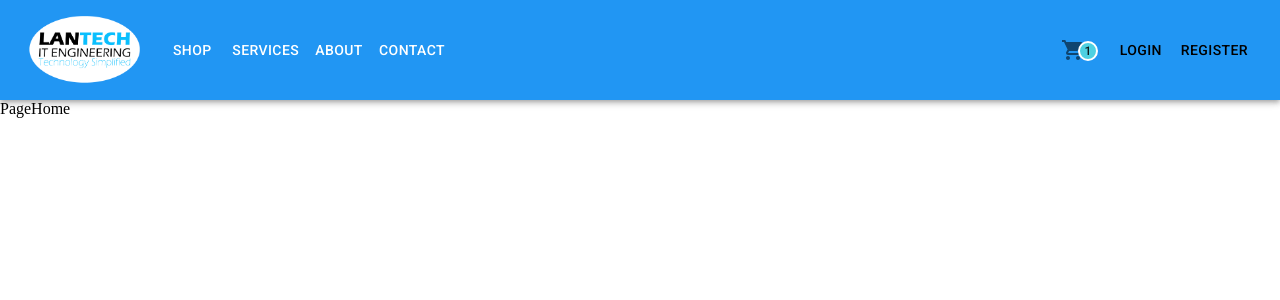
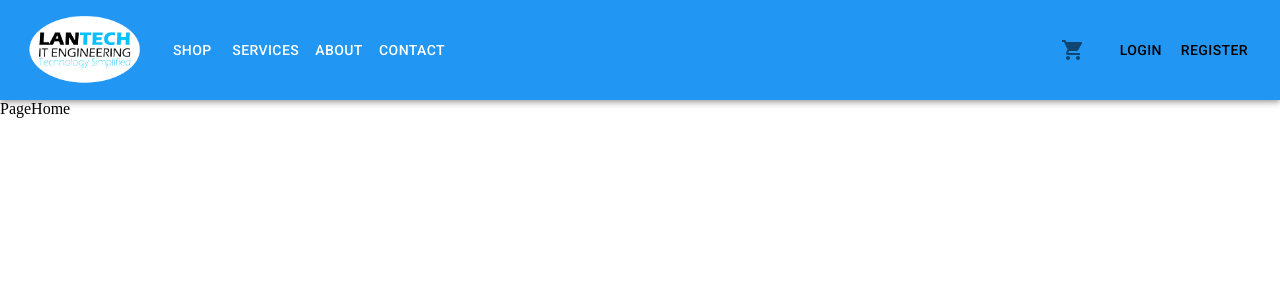
Before and after one commit to Braaiday/Ecommerce-frontend, a React (Create React App) app: page / in a window 1280 px wide. Shown: the top 300 px of the page. Built offline with nearby package versions, Linux system fonts and the light colour scheme.

Commit message:
more work on shop

```diff
--- a/src/components/App.js
+++ b/src/components/App.js
@@ -14,6 +14,7 @@ import PageAbout from "./pages/PageAbout/PageAbout";
 import PageContact from "./pages/PageContact/PageContact";
 import PageRegister from "./pages/PageRegister/PageRegister";
 import PageAddProducts from "./pages/PageAddProducts/PageAddProducts";
+import PageProduct from "./pages/PageProduct/PageProduct";
 
 function App() {
   return (
@@ -24,6 +25,7 @@ function App() {
         <Route element={<StoreLayout />}>
           <Route path="/" element={<PageHome />} />
           <Route path="/shop" element={<PageShop />} />
+          <Route path="/shop:id" element={<PageProduct/>}/>
           <Route path="/services" element={<PageServices />} />
           <Route path="/about" element={<PageAbout />} />
           <Route path="/contact" element={<PageContact />} />
--- a/src/components/elements/CustomInputs/FormField.js
+++ b/src/components/elements/CustomInputs/FormField.js
@@ -2,7 +2,7 @@ import { InputLabel, MenuItem, Select, TextField } from '@mui/material';
 import React from 'react'
 import { Controller } from 'react-hook-form';
 
-export default function FormField({ name, control, label, type = "text", items = [], rules = { required: true }, autoComplete = "" }) {
+export default function FormField({ name = "noname", control, label = "Please pass name and label", type = "text", items = [], rules = { required: true }, autoComplete = "", required = true }) {
 
     // Text Inputs
     if (type === "text") return (
@@ -14,7 +14,7 @@ export default function FormField({ name, control, label, type = "text", items =
                 <TextField
                     argin="normal"
                     fullWidth
-                    required
+                    required={required}
                     id={name}
                     type={type}
                     label={label}
@@ -33,7 +33,7 @@ export default function FormField({ name, control, label, type = "text", items =
                 <TextField
                     argin="normal"
                     fullWidth
-                    required
+                    required={required}
                     id={name}
                     type={type}
                     label={label}
@@ -53,7 +53,7 @@ export default function FormField({ name, control, label, type = "text", items =
                 <TextField
                     argin="normal"
                     fullWidth
-                    required
+                    required={required}
                     id={name}
                     type={type}
                     label={label}
--- a/src/components/elements/ElementDisplayProducs/ElementDisplayproducts.js
+++ b/src/components/elements/ElementDisplayProducs/ElementDisplayproducts.js
@@ -1,20 +1,26 @@
+import { Button } from '@mui/material';
 import React, { useEffect } from 'react'
 import { useDispatch, useSelector } from 'react-redux'
+import { useNavigate } from 'react-router-dom';
+import { actionAddItemToCart } from '../../../reducers/shared/actions/actions';
 import { getProducts } from '../../../reducers/shared/thunks/thunks';
 
-const ListItem = ({product}) => {
-debugger
+const ListItem = ({ product }) => {
+    const dispatch = useDispatch();
+    const navigate = useNavigate();
+
     return (
         <div className='listItem-wrap'>
-            <img src={product.imgUrl} alt='' />
+            <img src={product.imgUrl} alt='' onClick={() => navigate(`/shop/${product._id}`)}/>
             <header>
                 <h4>{product.productname}</h4>
-                <span>🌟</span>
+                {/* <span></span> */}
             </header>
             <footer>
                 <p>
                     <b>R{product.price}</b>
                 </p>
+                <Button variant='outlined' onClick={() => dispatch(actionAddItemToCart(product))}>Add To Cart</Button>
             </footer>
         </div>
     )
--- a/src/components/elements/StoreLayout/NavBar/NavBar.js
+++ b/src/components/elements/StoreLayout/NavBar/NavBar.js
@@ -26,6 +26,7 @@ function NavBar() {
     const [drawerIsOpen, setDrawerIsOpen] = React.useState(false);
     const dispatch = useDispatch();
     const navigate = useNavigate();
+    const cart = useSelector(state => state.reducerCart.products);
     const handleOpenNavMenu = (event) => {
         setAnchorElNav(event.currentTarget);
     };
@@ -143,7 +144,7 @@ function NavBar() {
                     <Box sx={{ flexGrow: 0, mr: 2 }} onClick={() => setDrawerIsOpen(!drawerIsOpen)}>
                         <Tooltip title="View Cart">
                             <IconButton aria-label="cart">
-                                <StyledBadge badgeContent={1} color="secondary">
+                                <StyledBadge badgeContent={cart.length} color="secondary">
                                     <ShoppingCartIcon />
                                 </StyledBadge>
                             </IconButton>
@@ -176,7 +177,7 @@ function NavBar() {
                     onClose={() => setDrawerIsOpen(!drawerIsOpen)}
                     onOpen={() => setDrawerIsOpen(true)}
                 >
-                    <>Test Stuff</>
+                    {cart.map(product => <>{product.productname}</>)}
                 </SwipeableDrawer>
             </div>
         </AppBar>
--- a/src/components/pages/PageLogin/PageLogin.js
+++ b/src/components/pages/PageLogin/PageLogin.js
@@ -51,10 +51,10 @@ export default function PageLogin() {
             <Box component="form" onSubmit={handleSubmit((data) => onSubmit(data))} sx={{ mt: 1 }} >
                 <Grid container spacing={2}>
                     <Grid item xs={12}>
-                        <FormField name="username" label="Username" control={control} autoComplete="username"/>
+                        <FormField name="username" label="Username" control={control} autoComplete="username" />
                     </Grid>
                     <Grid item xs={12}>
-                        <FormField name="password" label="Password" control={control} autoComplete="current-password" type="password"/>
+                        <FormField name="password" label="Password" control={control} autoComplete="current-password" type="password" />
                     </Grid>
                 </Grid>
                 <Button type="submit" fullWidth variant="contained" sx={{ mt: 3, mb: 2 }} >
--- /dev/null
+++ b/src/components/pages/PageProduct/PageProduct.js
@@ -0,0 +1,18 @@
+import React, { useEffect, useState } from 'react'
+import { useLocation } from 'react-router-dom';
+
+export default function PageProduct() {
+    const { id } = useLocation();
+    const [product, setProduct] = useState({name : "cheese"});
+
+    useEffect(() => {
+
+    }, [])
+
+    return (
+        <div>
+            PageProduct
+            {product.name}
+        </div>
+    )
+}
--- a/src/reducers/index.js
+++ b/src/reducers/index.js
@@ -2,11 +2,13 @@ import { combineReducers } from "redux";
 import reducerUser from './reducerUser/reducerUser';
 import reducerBackdrop from './reducerBackdrop/reducerBackdrop';
 import reducerProducts from './reducerProducts/reducerProducts';
+import reducerCart from "./reducerCart/reducerCart";
 
 let reducers = combineReducers({
     reducerUser,
     reducerBackdrop,
-    reducerProducts
+    reducerProducts,
+    reducerCart
 })
 
 export default reducers;
--- /dev/null
+++ b/src/reducers/reducerCart/reducerCart.js
@@ -0,0 +1,23 @@
+import { cloneDeep } from 'lodash';
+import * as actions from '../shared/actiontypes/actiontypes';
+
+let initialState = {
+    products: [],
+}
+
+export default function (state = initialState, action) {
+    switch (action.type) {
+        case actions.ADD_ITEM_TO_CART:
+            state = cloneDeep(state);
+            let findProduct = state.products.find(product => product._id === action.payload._id);
+            if (findProduct) {
+                findProduct.quantity = findProduct.quantity + 1;
+            } else {
+                action.payload.quantity = 1;
+                state.products.push(action.payload);
+            }
+            return state
+        default:
+            return state
+    }
+}
--- a/src/reducers/shared/actions/actions.js
+++ b/src/reducers/shared/actions/actions.js
@@ -17,3 +17,8 @@ export const actionmGetAllProducts = (products) => ({
     type: actionTypes.GET_ALL_PRODUCTS,
     payload: products,
 })
+
+export const actionAddItemToCart = (product) => ({
+    type: actionTypes.ADD_ITEM_TO_CART,
+    payload: product,
+})
--- a/src/reducers/shared/actiontypes/actiontypes.js
+++ b/src/reducers/shared/actiontypes/actiontypes.js
@@ -2,3 +2,4 @@ export const SET_USER = "SET_USER";
 export const TOGGLE_BACKDROP = "TOGGLE_BACKDROP";
 export const LOGOUT = "LOGOUT";
 export const GET_ALL_PRODUCTS = "GET_ALL_PRODUCTS";
+export const ADD_ITEM_TO_CART = "ADD_ITEM_TO_CART";
```
Also changed, not shown: src/components/pages/PageRegister/PageRegister.js (+2 -5 lines).
